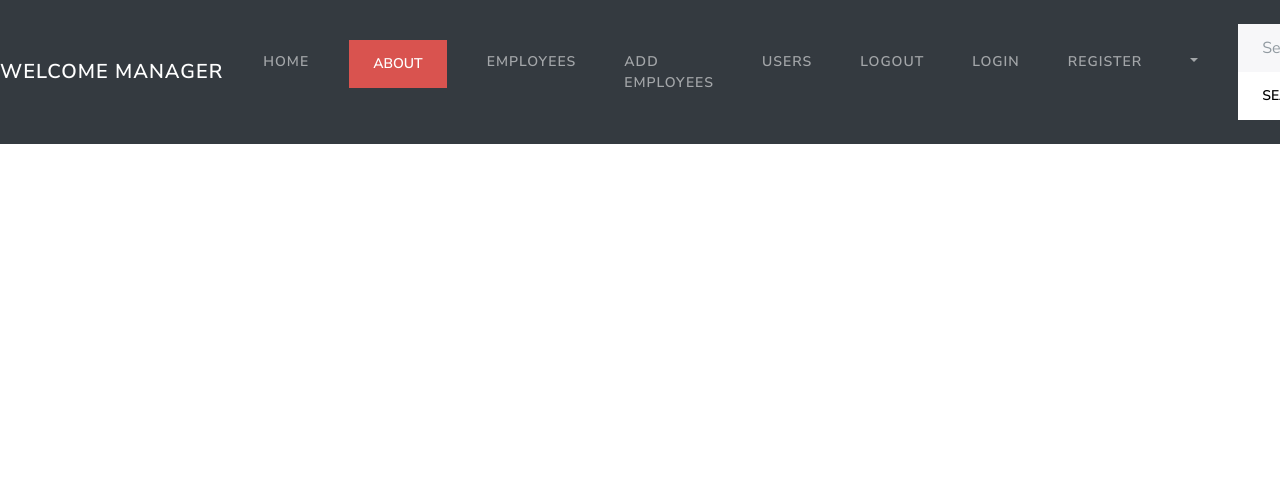
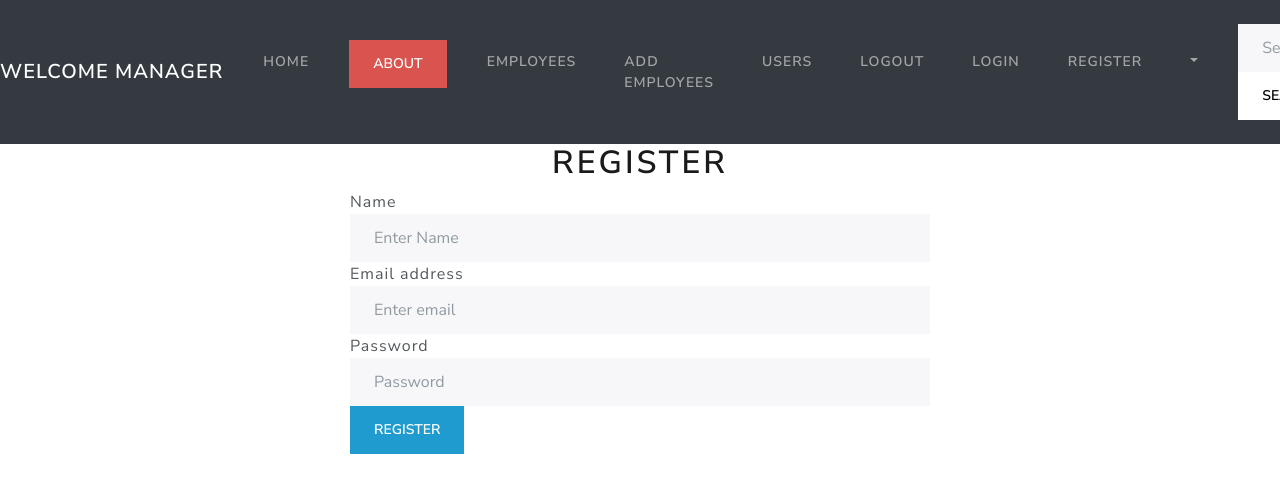
Before and after one commit to Terrykoek/WAS, a React (Create React App) app in the folder frontend/: page /register in a window 1280 px wide. Shown: the top 492 px of the page. Built offline with nearby package versions, Linux system fonts and the light colour scheme.

Commit message:
register page

```diff
--- a/frontend/src/App.js
+++ b/frontend/src/App.js
@@ -5,6 +5,7 @@ import { BrowserRouter, Route, Switch } from 'react-router-dom';
 import Employees from './components/Employees/Employees';
 import AddEmployee from './components/Employees/AddEmployee';
 import Navbar from './components/Navbar/Navbar';
+import RegisterUser from './redux/reducers/users/RegisterUser';
 
 
 function App() {
@@ -15,6 +16,7 @@ function App() {
       <Switch>
         <Route exact path='/employees' component={Employees}  />
         <Route exact path='/addemployee' component={AddEmployee}  />
+        <Route exact path='/register' component={RegisterUser}  />
 
       </Switch>
     </BrowserRouter>
--- /dev/null
+++ b/frontend/src/redux/reducers/users/RegisterUser.js
@@ -0,0 +1,53 @@
+import React from 'react';
+
+
+const RegisterUser = () => {
+  return (
+    <div className='row container-height'>
+      <div className='col-lg-6 col-md-6 m-auto'>
+        <div className='container'>
+          <h1 className='text-center'>Register</h1>
+
+          <form>
+            <fieldset>
+              <div className='form-group'>
+                <label htmlFor='exampleInputEmail1'>Name</label>
+                <input
+                  type='text'
+                  className='form-control'
+                  id='exampleInputEmail1'
+                  aria-describedby='emailHelp'
+                  placeholder='Enter Name'
+                />
+              </div>
+              <div className='form-group'>
+                <label htmlFor='exampleInputEmail1'>Email address</label>
+                <input
+                  type='email'
+                  className='form-control'
+                  id='exampleInputEmail1'
+                  aria-describedby='emailHelp'
+                  placeholder='Enter email'
+                />
+              </div>
+              <div className='form-group'>
+                <label htmlFor='exampleInputPassword1'>Password</label>
+                <input
+                  type='password'
+                  className='form-control'
+                  id='exampleInputPassword1'
+                  placeholder='Password'
+                />
+              </div>
+              <button type='submit' className='btn btn-info m-auto'>
+                Register
+              </button>
+            </fieldset>
+          </form>
+        </div>
+      </div>
+    </div>
+  );
+};
+
+export default RegisterUser;
--- /dev/null
+++ b/frontend/src/redux/reducers/users/userAuthReducer.js
@@ -0,0 +1,23 @@
+import { USER_REGISTER_FAIL, USER_REGISTER_REQUEST, USER_REGISTER_SUCCESS } from "../../actions/actionTypes";
+
+const userReducer = (state={}, action) => {
+    switch(action.type){
+        case USER_REGISTER_REQUEST:
+            return {
+                loading: true,
+            };
+        case USER_REGISTER_SUCCESS:
+            return{
+                    userInfo: action.payload,
+                };
+        case USER_REGISTER_FAIL:
+            return{
+                    error: action.payload,
+                    loading: false,
+                };
+            default:
+                return state;
+    }
+}
+
+export {userReducer}
--- a/frontend/src/redux/store/store.js
+++ b/frontend/src/redux/store/store.js
@@ -3,6 +3,7 @@ import thunk from 'redux-thunk';
 import { composeWithDevTools } from 'redux-devtools-extension';
 import { createEmployeeReducer } from '../reducers/employees/createEmployeeReducer';
 import { employeeListReducer } from '../reducers/employees/employeeListReducer';
+import { userReducer } from '../reducers/users/userAuthReducer';
 
 
 const middlewares = [thunk];
@@ -11,7 +12,7 @@ const middlewares = [thunk];
 const reducer = combineReducers({
     employeeCreated: createEmployeeReducer,
     employeesList: employeeListReducer,
-
+    userLogin: userReducer,
 });
 
 
@@ -20,4 +21,5 @@ const store = createStore(
     composeWithDevTools(applyMiddleware(...middlewares))
   );
 
+
   export { store };
```
Also changed, not shown: frontend/src/redux/actions/users/usersActions.js (added, +47 -0 lines), frontend/src/index.css.
